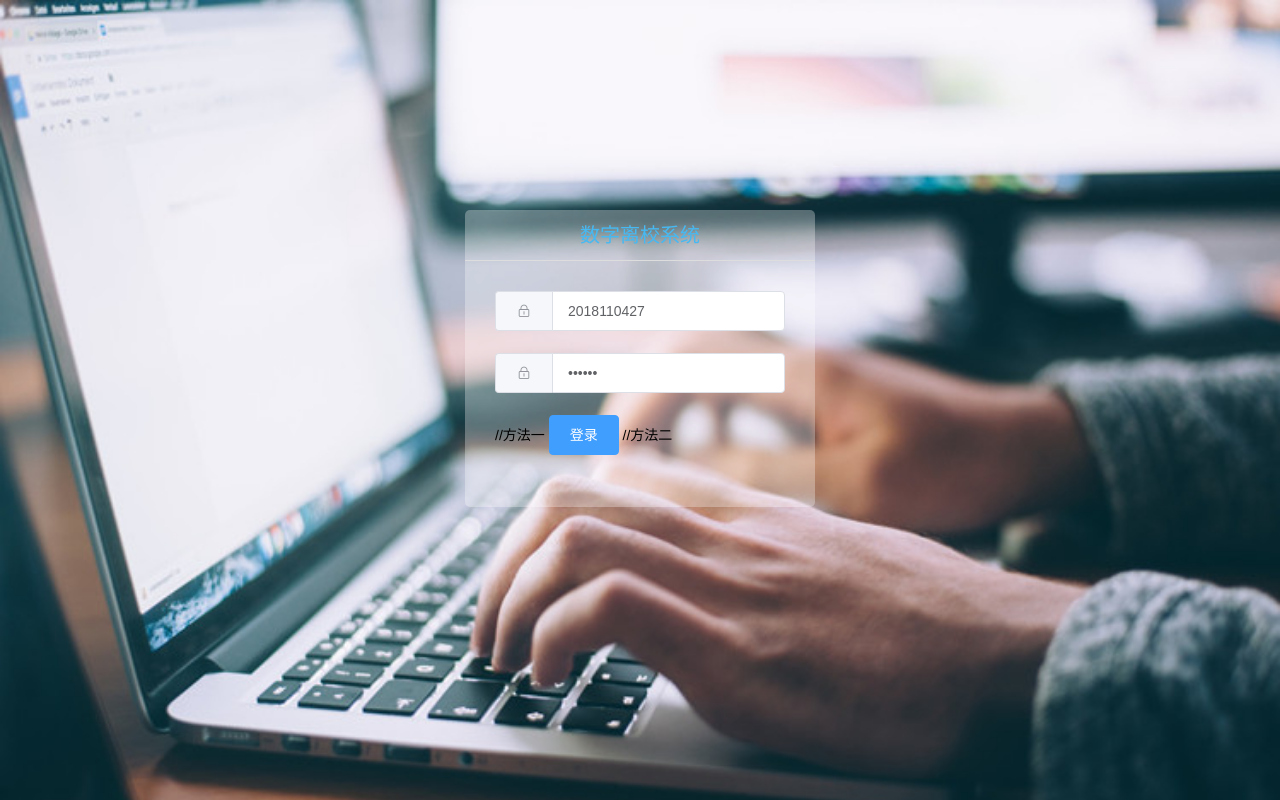
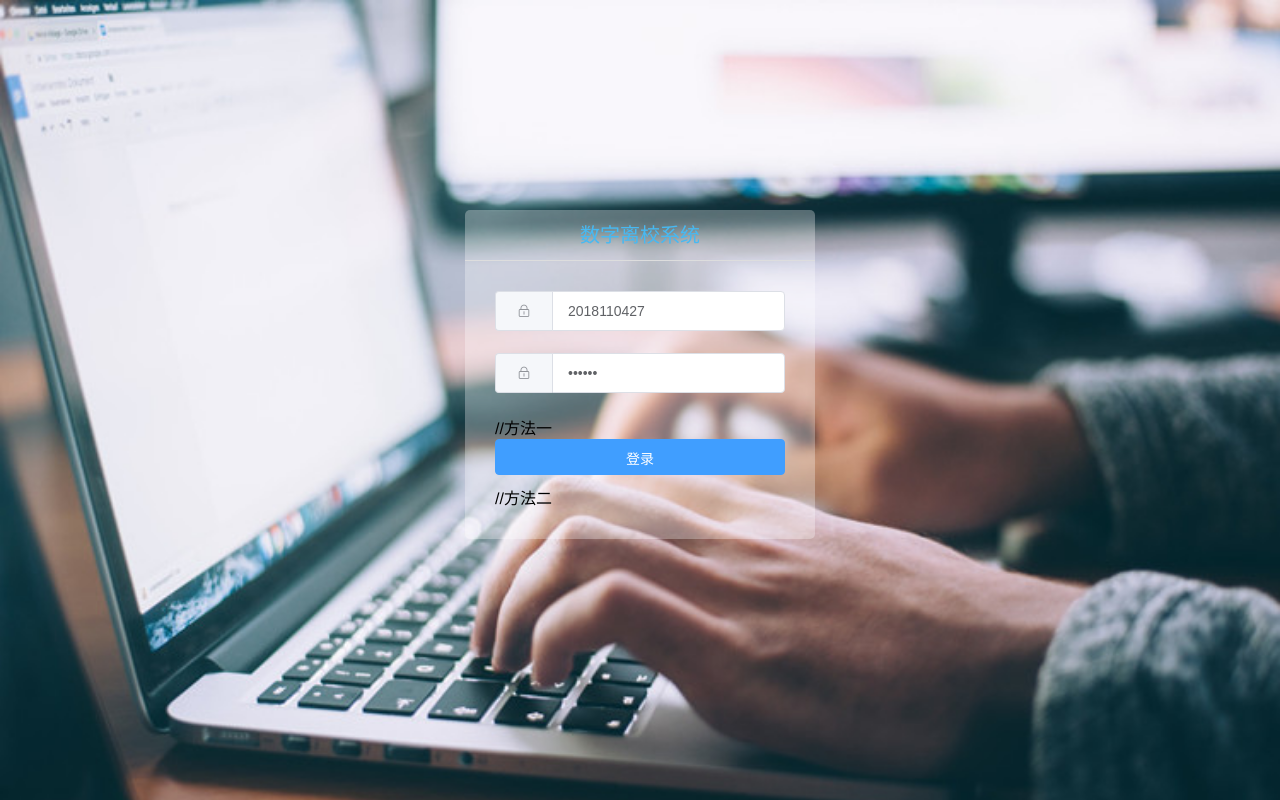
Before and after one commit to AiBaeHyunee/LeaveSystemProjectVue2020, a Vue app in the folder leave_system2.1/: page /#/login in a window 1280 px wide. Built offline with nearby package versions, Linux system fonts and the light colour scheme.

Commit message:
login commit test

```diff
--- a/leave_system2.1/src/components/login.vue
+++ b/leave_system2.1/src/components/login.vue
@@ -31,17 +31,16 @@
 <!--                        <el-button size="small" @click="refreshCode" id="yz">看不清，换一张验证码</el-button>-->
 <!--                    </div>-->
 <!--                </template>-->
-                    <el-form-item>
-                        //方法一
+                    //方法一
+                    <div class="login-btn">
                         <el-button type="primary" @click="submitForm()">登录</el-button>
-                        //方法二
-<!--                        <el-button type="primary" @click="submitForm('param')">登录</el-button>-->
-                    </el-form-item>
-
-<!--                <div class="login-btn">-->
-<!--                    <el-button type="primary" @click="submitForm('param')">登录</el-button>-->
-<!--&lt;!&ndash;                    <el-button @click="resetForm('param')">重置</el-button>&ndash;&gt;-->
-<!--                </div>-->
+                        <!--                    <el-button @click="resetForm('param')">重置</el-button>-->
+                    </div>
+                    //方法二
+<!--                    <el-form-item>-->
+<!--                        <el-button type="primary" @click="submitForm()">登录</el-button>-->
+<!--&lt;!&ndash;                     <el-button type="primary" @click="submitForm('param')">登录</el-button>&ndash;&gt;-->
+<!--                    </el-form-item>-->
 
             </el-form>
         </div>
```
